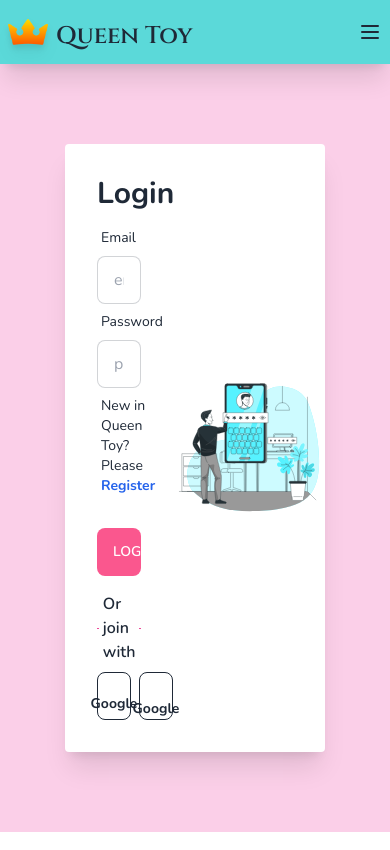
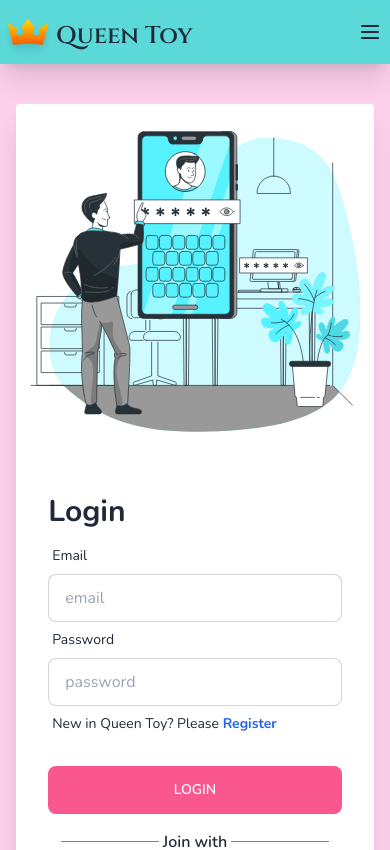
Before and after one commit to developer-shourav/Queen-Toy-Client, a React (Vite) app: page /login in a window 390 px wide. Shown: the top 850 px of the page. Built offline with nearby package versions, Linux system fonts and the light colour scheme; no server answers.

Commit message:
responsive login form added

```diff
--- a/src/pages/Login/Login.jsx
+++ b/src/pages/Login/Login.jsx
@@ -10,9 +10,9 @@ const Login = () => {
   useTitle("Login");
   return (
     <div className="bg-pink-200  ">
-      <div className="container py-20 mx-auto">
-        <div className="w-8/12 bg-white  mx-auto flex items-center justify-center shadow-xl rounded">
-          <div className="w-5/12">
+      <div className="container py-10 md:py-20 mx-auto">
+        <div className="w-11/12  lg:w-8/12 bg-white  mx-auto flex flex-col-reverse md:flex-row items-center justify-center shadow-xl rounded">
+          <div className="w-full md:w-6/12 lg:w-5/12">
             <div className="card flex-shrink-0 w-full  bg-base-100">
               <div className="card-body">
                 <h2 className="text-3xl font-extrabold">Login</h2>
@@ -58,7 +58,8 @@ const Login = () => {
                 </form>
                 <div className="flex justify-center items-center mt-2">
                   <hr className="inline-block w-2/6 border-1 border-pink-500" />{" "}
-                  <span className="mx-1 font-semibold">Or join with</span>{" "}
+                  <span className="mx-1 hidden lg:inline font-semibold">Or join with</span>{" "}
+                  <span className="mx-1 lg:hidden font-semibold">Join with</span>{" "}
                   <hr className="inline-block border-1 w-2/6 border-pink-500" />
                 </div>
 
@@ -72,7 +73,7 @@ const Login = () => {
             </div>
           </div>
 
-          <div className="w-7/12">
+          <div className="w-full md:w-7/12  lg:w-7/12">
             <img src={LoginImg} alt="" />
           </div>
         </div>
```
